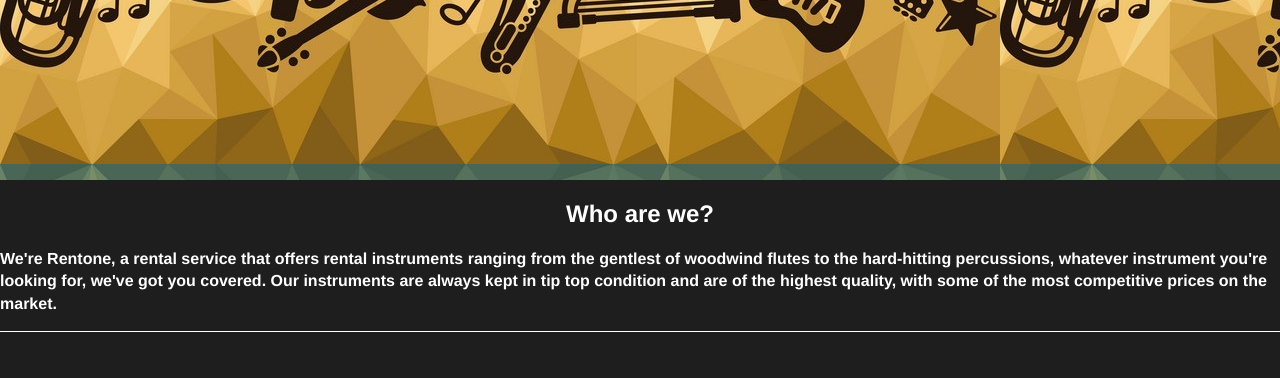
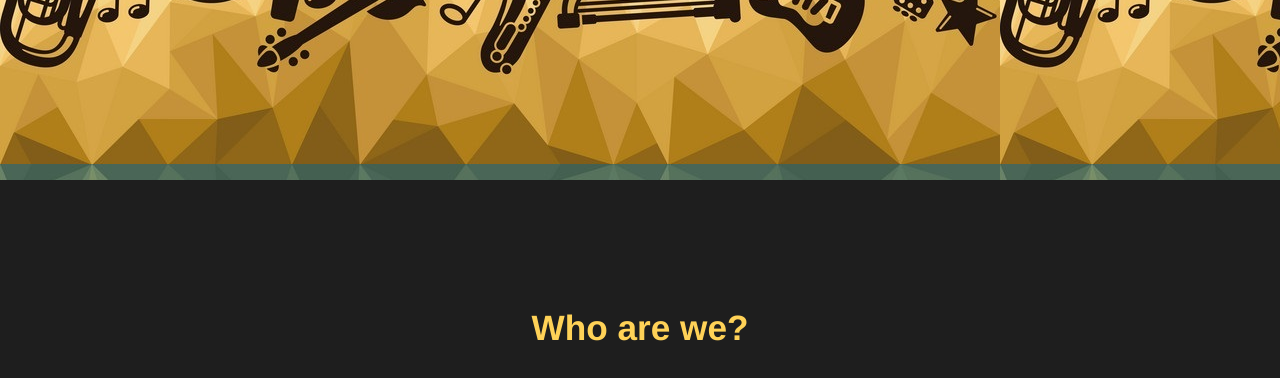
Before and after one commit to Zircon332/WebApp_Assignment, a PHP site: page / in a window 1280 px wide. Shown: the part 746-1124 px from the top of the page. Run offline with PHP 8.4, Linux system fonts and the light colour scheme.

Commit message:
Update style.css

```diff
--- a/assign1/styles/style.css
+++ b/assign1/styles/style.css
@@ -254,17 +254,17 @@ footer p{
 	margin:0;
 }
 
-.textinfo{
+#textinfo{
 	text-align: center;
 	margin: 10% 8% 10%;
 }
 
-.textinfo p{
+#textinfo p{
 	color: white;
 	font-size:120%;
 }
 
-.textinfo h2{
+#textinfo h2{
 	color:#ffd257;
 	font-size:220%;
 }
```
